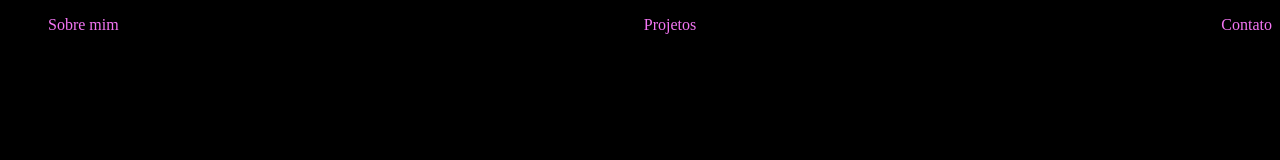
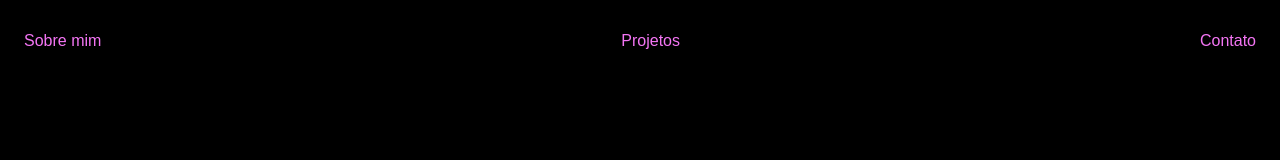
Before and after one commit to isadoranogoceki/Site-1, a plain HTML site: page Site-1-main/index.html in a window 1280 px wide. Drawn offline with Linux system fonts and the light colour scheme.

Commit message:
Add files via upload

```diff
--- a/Site-1-main/index.css
+++ b/Site-1-main/index.css
@@ -1,6 +1,7 @@
 body {
     color: rgb(244, 117, 244);
     background-color: black;
+    font-family: Arial;
 }
 
 ul{
@@ -8,4 +9,5 @@ ul{
    justify-content: space-between;
    list-style-type: none;
    align-items: center;
+   padding: 16px;
 }
```
